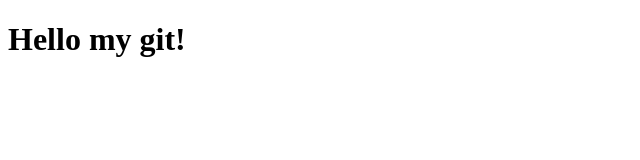
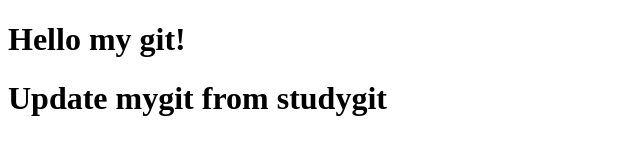
Before and after one commit to ymn2625/mygit, a plain HTML site: page index.html in a window 1280 px wide. Shown: the whole page, without its empty margins (0-640 px from the left). Drawn offline with Linux system fonts and the light colour scheme.

Commit message:
index.html 문구 추가

```diff
--- a/index.html
+++ b/index.html
@@ -7,5 +7,6 @@
 </head>
 <body>
     <h1>Hello my git!</h1>
+    <h1>Update mygit from studygit</h1>
 </body>
 </html>
```
